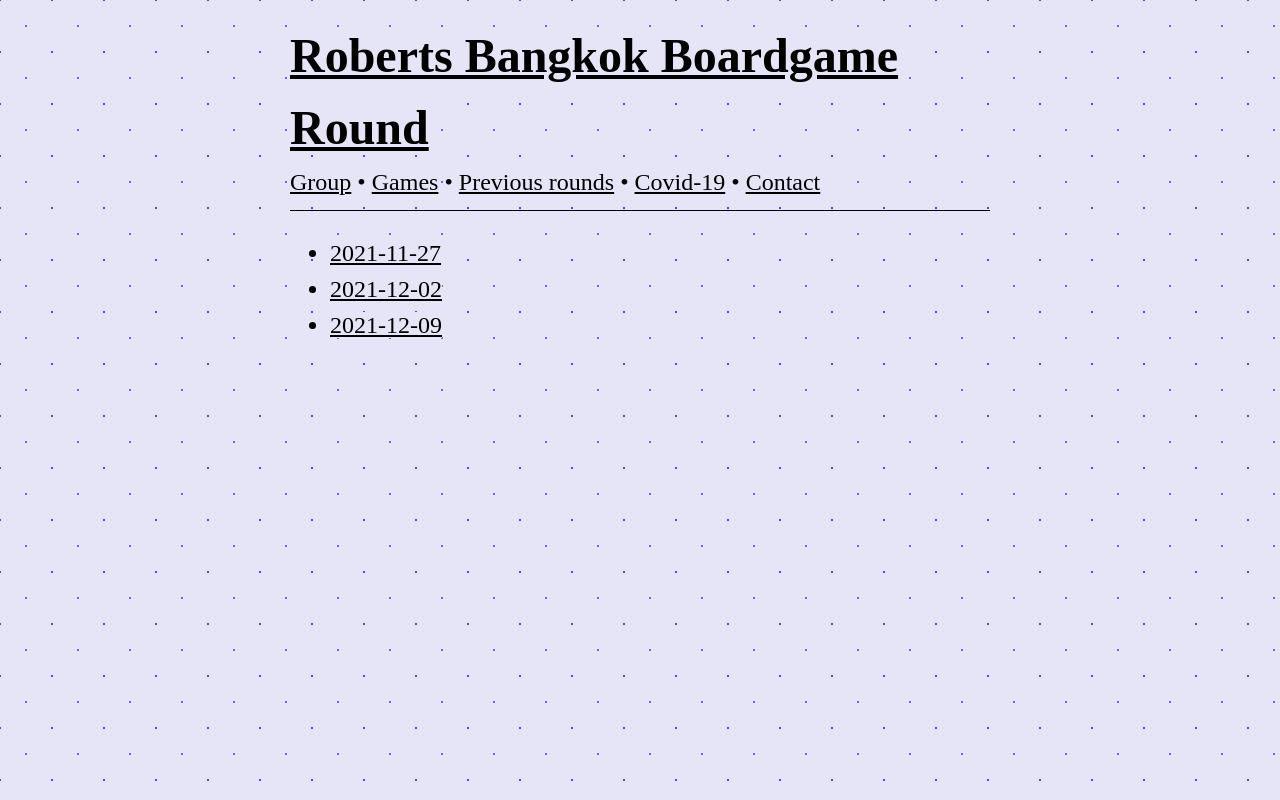
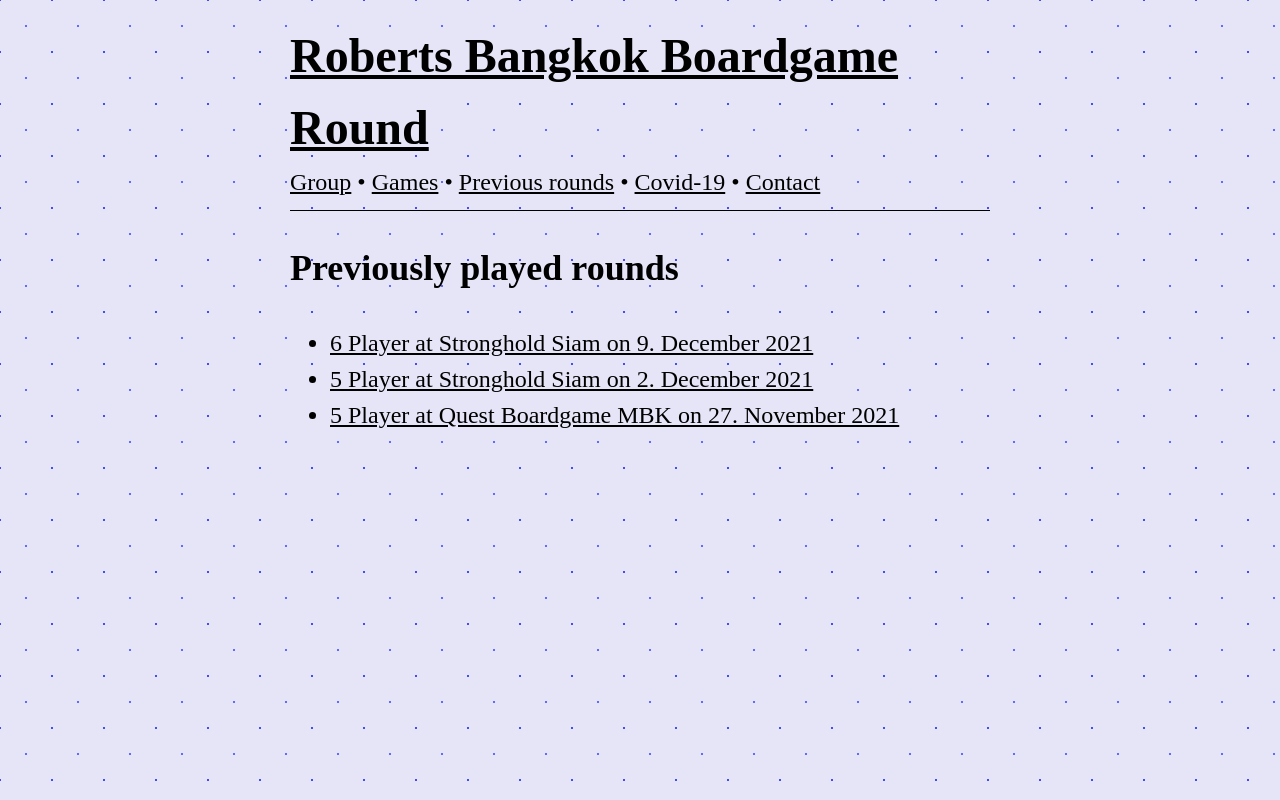
Before and after one commit to Robert-Ernst/boardgame-group, a plain HTML site: page html/roundsIndex.html in a window 1280 px wide. Drawn offline with Linux system fonts and the light colour scheme.

Commit message:
Imprive listing of previous games

```diff
--- a/html/roundsIndex.html
+++ b/html/roundsIndex.html
@@ -11,8 +11,7 @@
 </head>
 
 <header>
-  <h1><a href="./index.html" rel="home" title="Roberts Bangkok Boardgame Round" translate="no">Roberts Bangkok Boardgame
-      Round</a></h1>
+  <h1><a href="./index.html" rel="home" title="Roberts Bangkok Boardgame Round" translate="no">Roberts Bangkok Boardgame Round</a></h1>
   <nav>
     <a href="./group.html">Group</a> •
     <a href="./games.html">Games</a> •
@@ -20,16 +19,16 @@
     <a href="./covid19.html">Covid-19</a> •
     <a href="./contact.html">Contact</a>
   </nav>
-
 </header>
 
 <body>
+
+  <h2>Previously played rounds</h2>
+
   <ul>
-
-    <li><a href="./rounds/2021-11-27.html">2021-11-27</a></li>
-    <li><a href="./rounds/2021-12-02.html">2021-12-02</a></li>
-    <li><a href="./rounds/2021-12-09.html">2021-12-09</a></li>
-
+    <li><a href="./rounds/2021-12-09.html">6 Player at Stronghold Siam on 9. December 2021</a></li>
+    <li><a href="./rounds/2021-12-02.html">5 Player at Stronghold Siam on 2. December 2021</a></li>
+    <li><a href="./rounds/2021-11-27.html">5 Player at Quest Boardgame MBK on 27. November 2021</a></li>
   </ul>
 
 </body>
```
Lines whose indentation alone changed are shown as unchanged.
